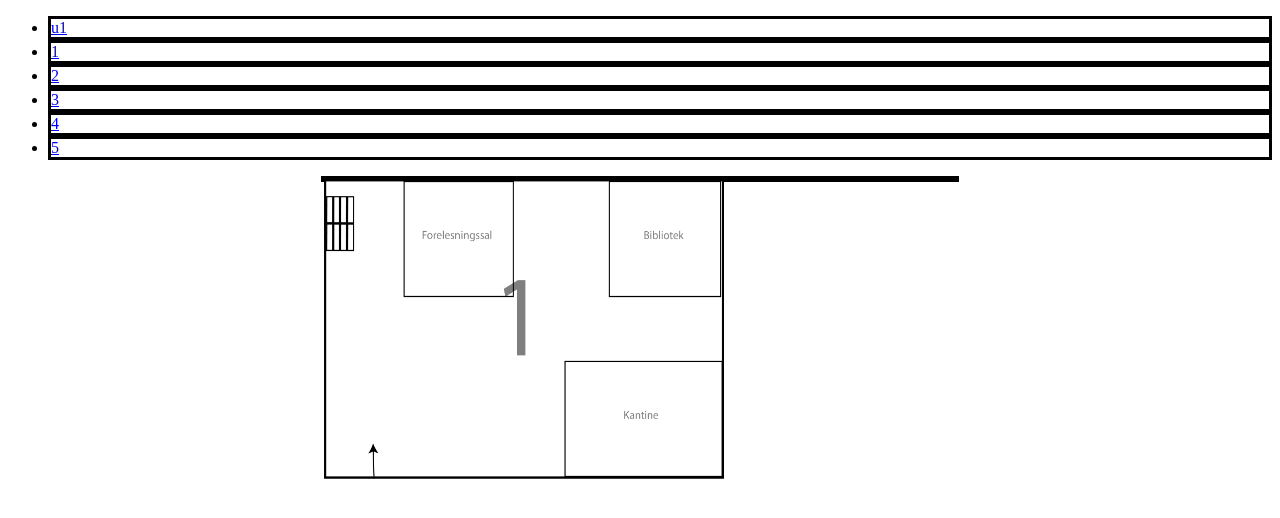
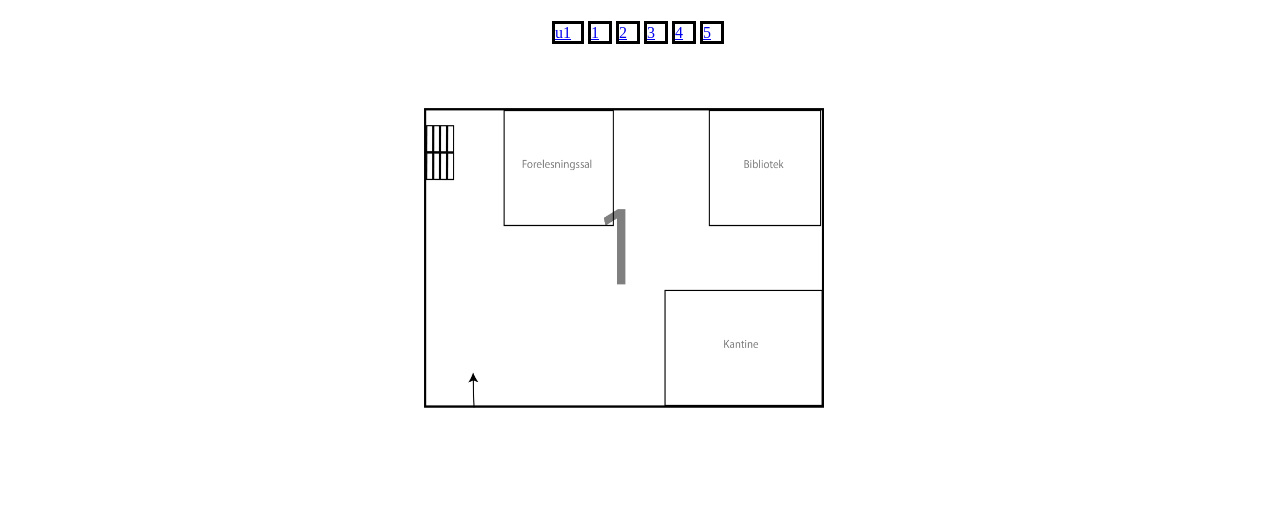
Before and after one commit to Kostmic/Gruppe12-PRO101, a plain HTML site: page Fjerdingen/fjerdingen.html in a window 1280 px wide. Drawn offline with Linux system fonts and the light colour scheme.

Commit message:
Make fjerdingen look a little nicer
-Removed black boxes
-Centered image/buttons
-removed uneccessary code

```diff
--- a/Fjerdingen/fjerdingen.css
+++ b/Fjerdingen/fjerdingen.css
@@ -1,6 +1,14 @@
 li{
   border-style: solid;
   border-color: black;
+  display:inline;
+  padding-right: 10px;
+}
+
+.button-box{
+  display: table;
+  position: absolute;
+  left: 40%;
 }
 
 img{
@@ -12,16 +20,12 @@ img{
   position: relative;
   margin: auto;
   width: 50%;
-  border-style: solid;
-  border-color: black;
-  top: 0;
-  left: 0;
+  top: 100px;
+  left: 100px;
 }
 
 .imgu1{
   position: absolute;
-  top: 0;
-  left: 0;
   visibility: hidden;
 }
 
```
